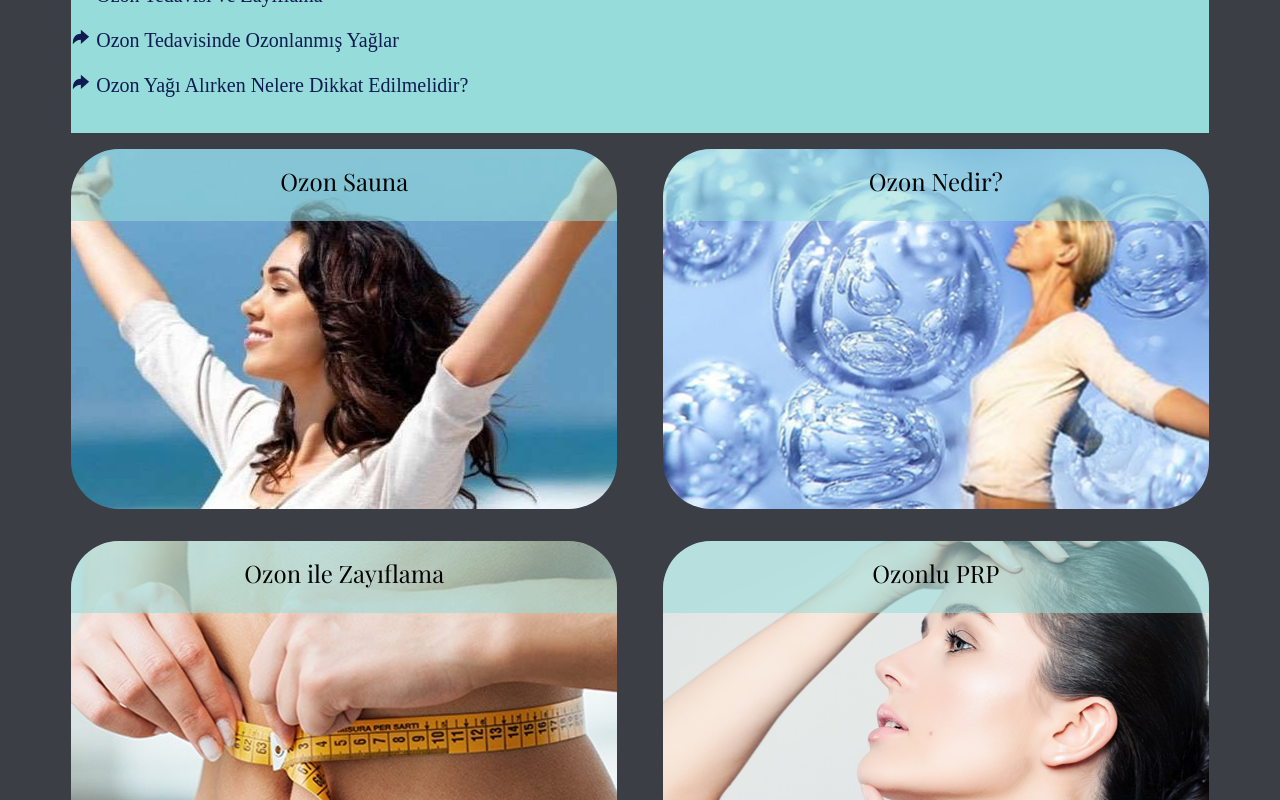
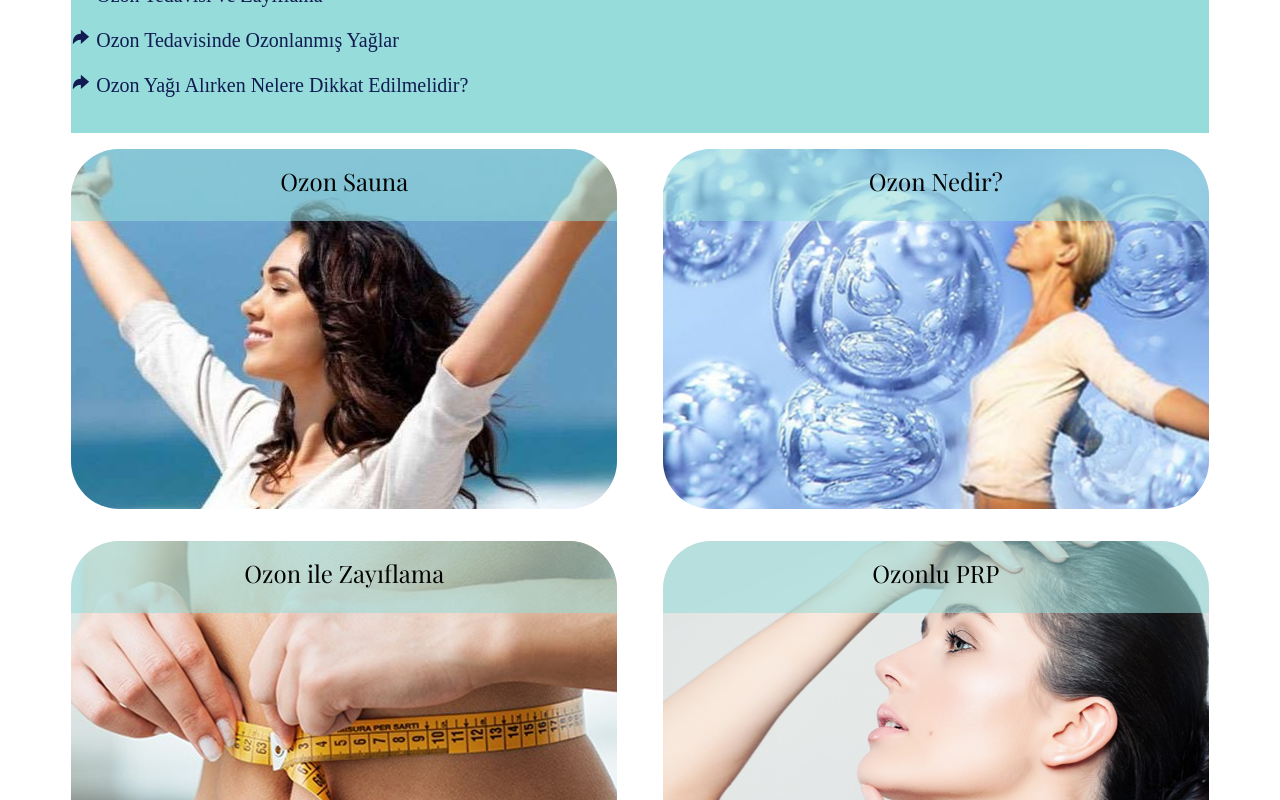
Before and after one commit to sevdenurozcan/Dr-Coskun-Akay, a React (Vite) app: page / in a window 1280 px wide. Shown: the part 600-1400 px from the top of the page. Built offline with nearby package versions, Linux system fonts and the light colour scheme; a web font is replaced by a local one.

Commit message:
Add files via upload

```diff
--- a/src/css/Body.css
+++ b/src/css/Body.css
@@ -1,7 +1,7 @@
 @import url('https://fonts.googleapis.com/css2?family=Playfair+Display:ital,wght@0,400..900;1,400..900&display=swap');
 
 .body-container {
-    background: rgb(59, 63, 69);
+    background: rgb(255,255,255);
     display: flex;
     flex-flow: row wrap;
     justify-content: space-between;
--- a/src/index.css
+++ b/src/index.css
@@ -1,5 +1,5 @@
 html {
-    background:  rgb(59, 63, 69);
+    background:  rgb(255, 255, 255);
 }
 
 body {
```
